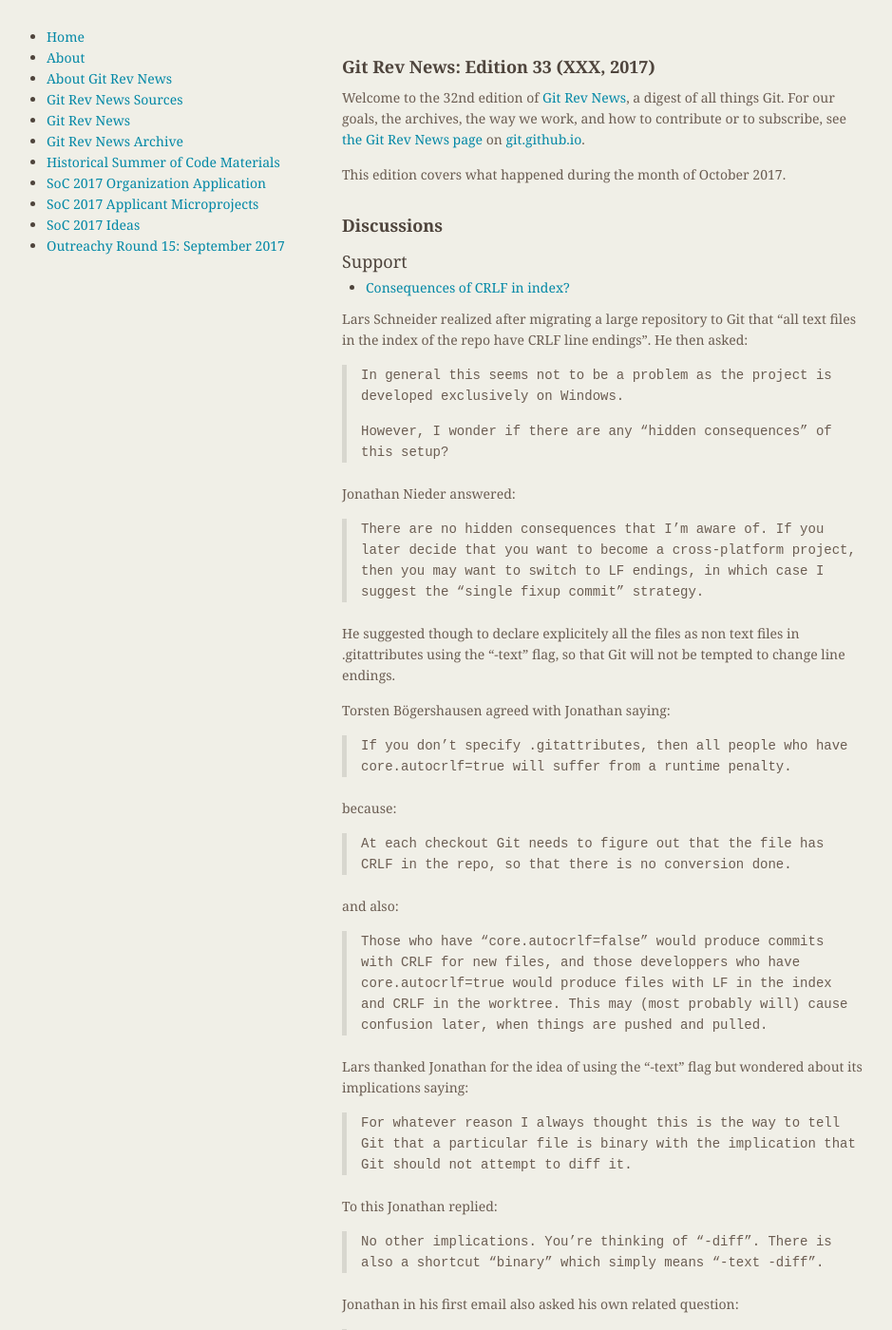
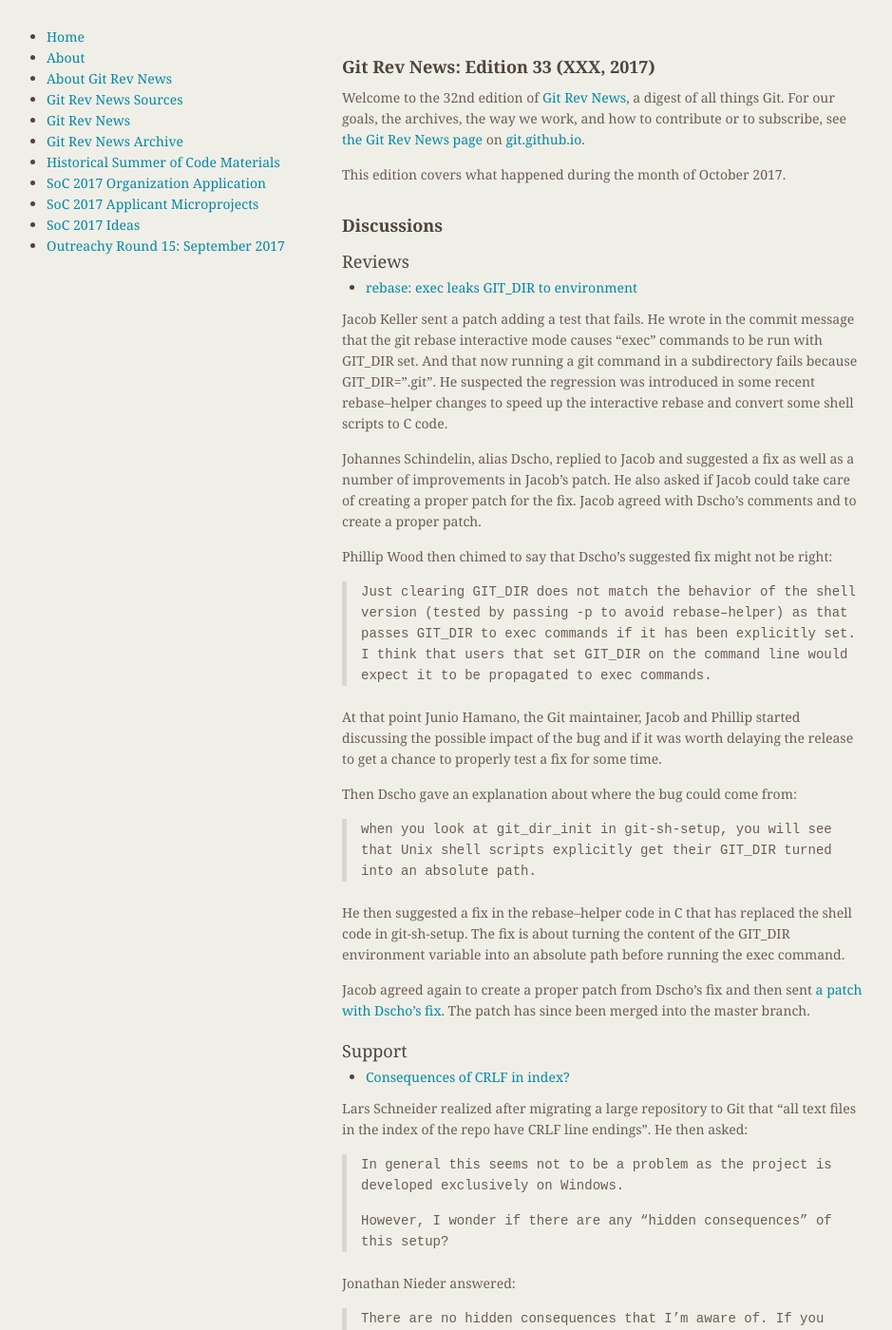
Before and after one commit to git/git.github.io, a Jekyll site: the page built from rev_news/drafts/edition-33.md, in a window 1280 px wide and 1400 px high. Shown: the whole window at 95% size, without its empty margins (174-1113 px from the left). Built offline with Jekyll 4.4.1, drawn with Linux system fonts in a browser that asks for light colours.

Commit message:
rn-33: add leaking GIT_DIR article

```diff
--- a/rev_news/drafts/edition-33.md
+++ b/rev_news/drafts/edition-33.md
@@ -21,9 +21,53 @@
 ### General
 -->
 
-<!---
+
 ### Reviews
--->
+
+* [rebase: exec leaks GIT_DIR to environment](https://public-inbox.org/git/20171028000152.2760-1-jacob.e.keller@intel.com/)
+
+Jacob Keller sent a patch adding a test that fails. He wrote in the
+commit message that the git rebase interactive mode causes "exec"
+commands to be run with GIT_DIR set. And that now running a git
+command in a subdirectory fails because GIT_DIR=".git". He suspected
+the regression was introduced in some recent rebase--helper changes to
+speed up the interactive rebase and convert some shell scripts to C
+code.
+
+Johannes Schindelin, alias Dscho, replied to Jacob and suggested a fix
+as well as a number of improvements in Jacob's patch. He also asked if
+Jacob could take care of creating a proper patch for the fix. Jacob
+agreed with Dscho's comments and to create a proper patch.
+
+Phillip Wood then chimed to say that Dscho's suggested fix might not
+be right:
+
+> Just clearing GIT_DIR does not match the behavior of the shell version
+> (tested by passing -p to avoid rebase--helper) as that passes GIT_DIR to
+> exec commands if it has been explicitly set. I think that users that set
+> GIT_DIR on the command line would expect it to be propagated to exec
+> commands.
+
+At that point Junio Hamano, the Git maintainer, Jacob and Phillip
+started discussing the possible impact of the bug and if it was worth
+delaying the release to get a chance to properly test a fix for some
+time.
+
+Then Dscho gave an explanation about where the bug could come
+from:
+
+> when you look at git_dir_init in git-sh-setup, you will see that
+> Unix shell scripts explicitly get their GIT_DIR turned into an
+> absolute path.
+
+He then suggested a fix in the rebase--helper code in C that has
+replaced the shell code in git-sh-setup. The fix is about turning the
+content of the GIT_DIR environment variable into an absolute path
+before running the exec command.
+
+Jacob agreed again to create a proper patch from Dscho's fix and then
+sent [a patch with Dscho's fix](https://public-inbox.org/git/20171031230733.18949-1-jacob.e.keller@intel.com/).
+The patch has since been merged into the master branch.
 
 
 ### Support
```
